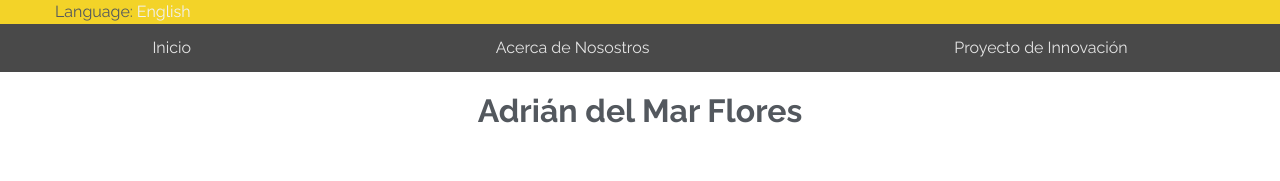
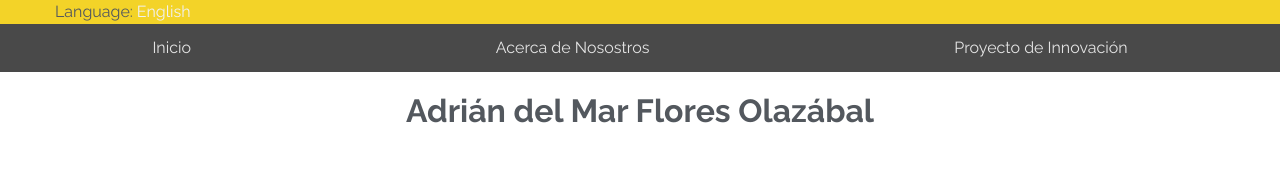
Before and after one commit to JoseUG/ProyectoCalidad, a plain HTML site: page design-thinking/practica2.html in a window 1280 px wide. Shown: the top 181 px of the page. Drawn offline with Linux system fonts and the light colour scheme; some icons are missing.

Commit message:
apellido_rest

```diff
--- a/design-thinking/practica2.html
+++ b/design-thinking/practica2.html
@@ -45,7 +45,7 @@
     <div id="think">
         <div class="think__title">
             <div class="think__title__text">
-                <h1>Adrián del Mar Flores</h1>
+                <h1>Adrián del Mar Flores Olazábal</h1>
             </div>
             <div class="think__title__content">
             </div>
```
